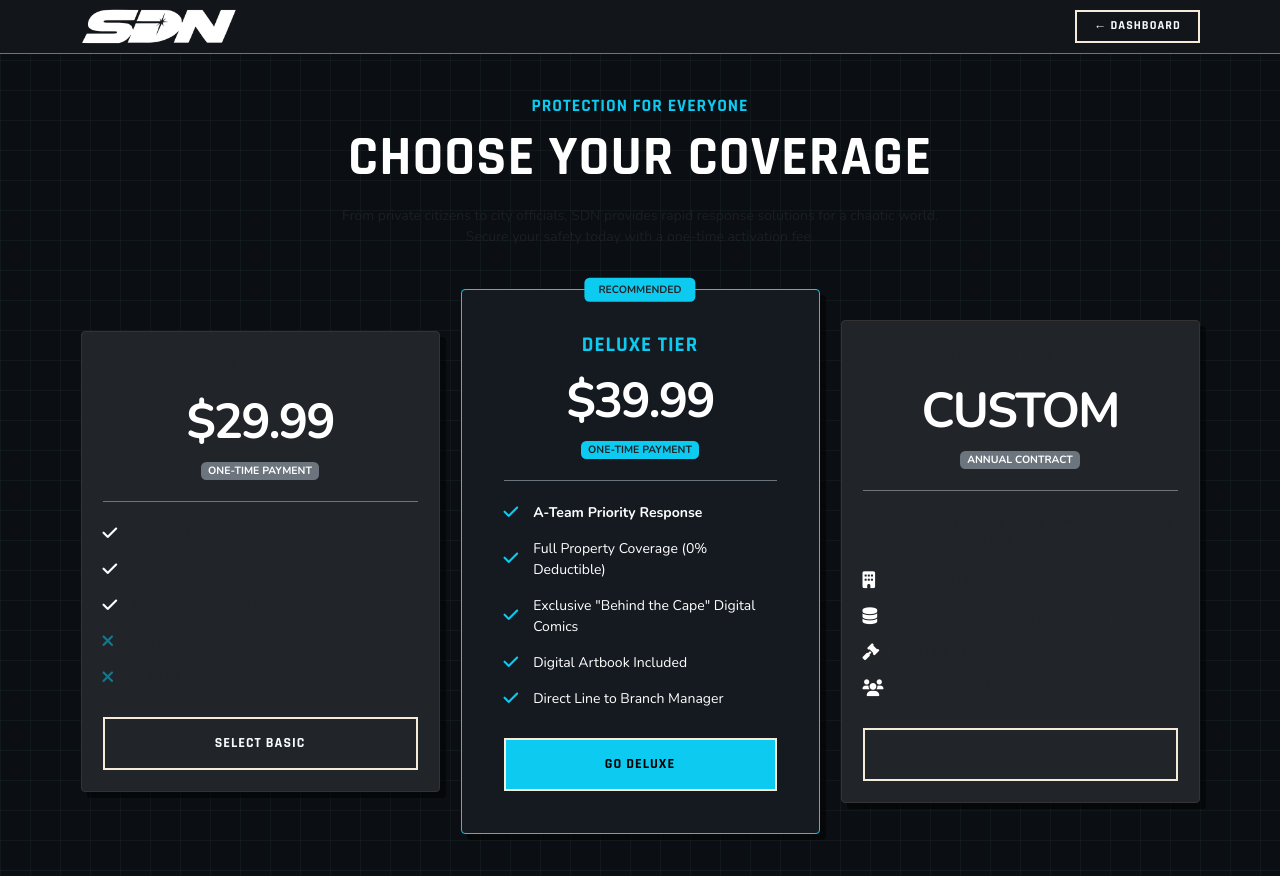
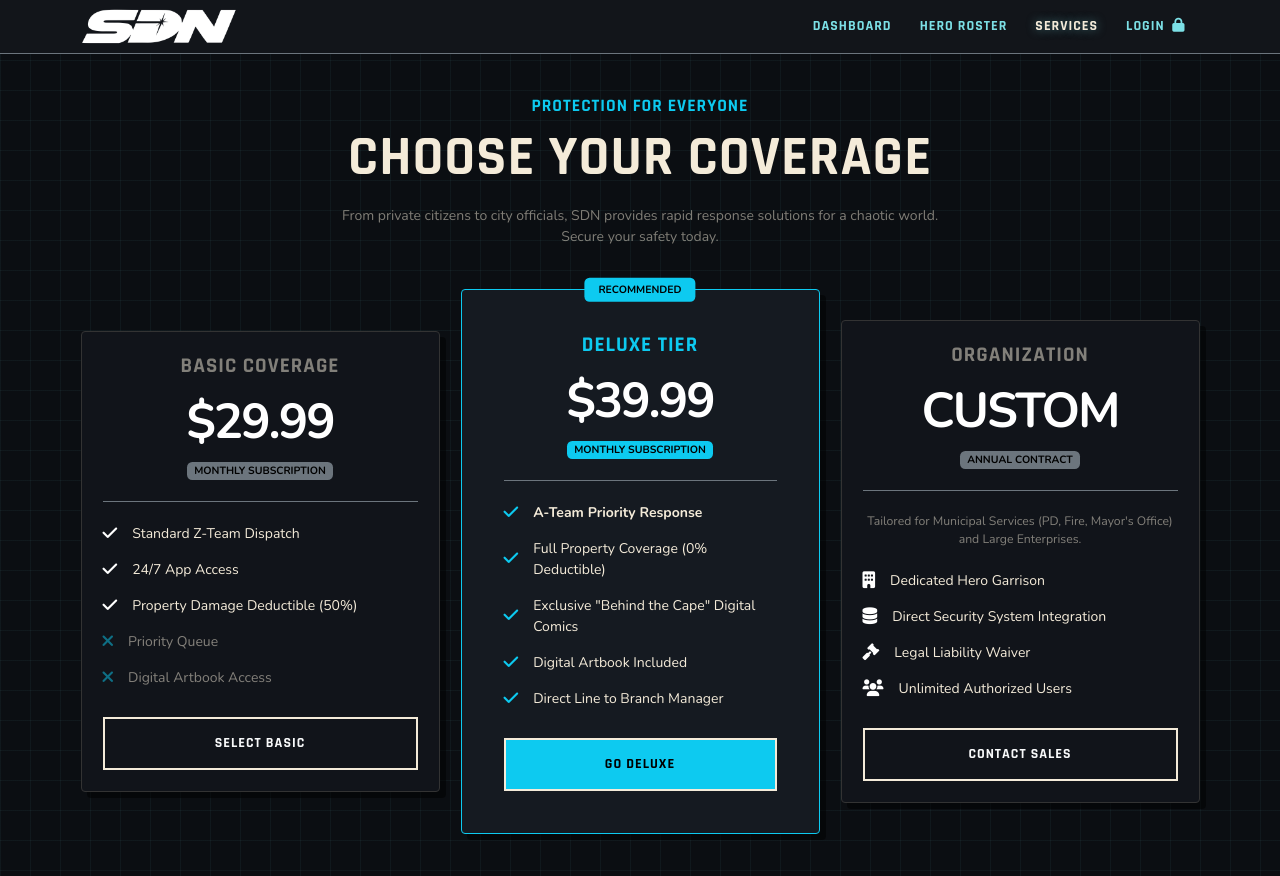
Before and after one commit to jamespaulamparo/dispatch-website, a Django app: page /services/ in a window 1280 px wide. Run offline with Django 5.2, Linux system fonts and the light colour scheme.

Commit message:
Before Overhaul (version 3.0) Commit

```diff
--- a/templates/index.html
+++ b/templates/index.html
@@ -64,7 +64,7 @@
             <p class="lead mb-5 text-white opacity-90 fs-4">SDN's diverse array of heroes can solve any problem.</p>
             <div>
                 <a href="{% url 'roster' %}" class="btn btn-primary-red btn-lg px-5 py-3 me-3 shadow">REQUEST DISPATCH</a>
-                <a href="#" class="btn btn-outline-light btn-lg px-5 py-3">VIEW PLANS</a>
+                <a href="{% url 'services' %}" class="btn btn-outline-light btn-lg px-5 py-3">VIEW PLANS</a>
             </div>
         </div>
     </header>
--- a/templates/services.html
+++ b/templates/services.html
@@ -8,22 +8,43 @@
     <link rel="stylesheet" href="{% static 'css/styles.css' %}">
     <link rel="stylesheet" href="https://cdnjs.cloudflare.com/ajax/libs/font-awesome/6.0.0/css/all.min.css">
     <style>
-        .price-tag { font-size: 3.5rem; font-weight: 800; letter-spacing: -2px; }
-        .plan-card { transition: transform 0.3s ease, border-color 0.3s ease; border: 1px solid #333; }
+        /* --- FORCE LIGHT TEXT EVERYWHERE --- */
+        body { background-color: #0b0e12; color: #f4ebd9; }
+        h1, h2, h3, h4, h5, h6, p, li, span, div { color: #f4ebd9; }
+
+        /* Overrides for specific colored elements */
+        .text-info { color: #0dcaf0 !important; }
+        .text-white { color: #ffffff !important; }
+        .text-muted { color: rgba(244, 235, 217, 0.5) !important; } /* Make muted text semi-transparent off-white */
+        .badge { color: #000 !important; } /* Keep text inside badges dark for contrast */
+        .btn-info { color: #000 !important; }
+
+        /* Card Styles */
+        .price-tag { font-size: 3.5rem; font-weight: 800; letter-spacing: -2px; color: #fff !important; }
+        .plan-card { transition: transform 0.3s ease, border-color 0.3s ease; border: 1px solid #333; background-color: #11141a; }
         .plan-card:hover { transform: translateY(-10px); border-color: #f4ebd9; }
         .check-list li { margin-bottom: 15px; display: flex; align-items: center; }
         .check-list i { color: #0dcaf0; margin-right: 15px; font-size: 1.2rem; }
+        .opacity-50 { opacity: 0.5; }
     </style>
 </head>
-<body style="background-color: #0b0e12; color: #f4ebd9;">
+<body>
 
     <nav class="navbar navbar-expand-lg navbar-dark sticky-top border-bottom border-secondary" style="background: rgba(11, 14, 18, 0.95);">
         <div class="container">
             <a class="navbar-brand fw-bold" href="{% url 'home' %}">
                 <img src="{% static 'media/SDNLogo.webp' %}" alt="SDN Logo" style="height: 40px;">
             </a>
-            <div class="ms-auto">
-                <a href="{% url 'home' %}" class="btn btn-outline-light btn-sm">← DASHBOARD</a>
+            <button class="navbar-toggler" type="button" data-bs-toggle="collapse" data-bs-target="#navbarNav">
+                <span class="navbar-toggler-icon"></span>
+            </button>
+            <div class="collapse navbar-collapse" id="navbarNav">
+                <div class="navbar-nav ms-auto">
+                    <a class="nav-link px-3" href="{% url 'home' %}">DASHBOARD</a>
+                    <a class="nav-link px-3" href="{% url 'roster' %}">HERO ROSTER</a>
+                    <a class="nav-link active px-3" href="{% url 'services' %}">SERVICES</a>
+                    <a class="nav-link px-3 text-warning" href="{% url 'login' %}">LOGIN <i class="fas fa-lock ms-1"></i></a>
+                </div>
             </div>
         </div>
     </nav>
@@ -31,23 +52,23 @@
     <div class="container py-5">
         <div class="text-center mb-5">
             <h5 class="text-info fw-bold ls-2">PROTECTION FOR EVERYONE</h5>
-            <h1 class="display-3 fw-bold text-white mb-3">Choose Your Coverage</h1>
-            <p class="text-muted mx-auto" style="max-width: 600px;">
+            <h1 class="display-3 fw-bold mb-3">Choose Your Coverage</h1>
+            <p class="mx-auto text-muted" style="max-width: 600px;">
                 From private citizens to city officials, SDN provides rapid response solutions for a chaotic world.
-                Secure your safety today with a one-time activation fee.
+                Secure your safety today.
             </p>
         </div>
 
         <div class="row g-4 align-items-center justify-content-center">
 
             <div class="col-md-4">
-                <div class="sdn-card plan-card p-4 h-100 bg-dark">
+                <div class="sdn-card plan-card p-4 h-100">
                     <div class="text-center border-bottom border-secondary pb-4 mb-4">
-                        <h4 class="text-muted fw-bold">BASIC COVERAGE</h4>
-                        <div class="price-tag text-white">$29.99</div>
-                        <span class="badge bg-secondary text-uppercase">One-Time Payment</span>
+                        <h4 class="fw-bold text-muted">BASIC COVERAGE</h4>
+                        <div class="price-tag">$29.99</div>
+                        <span class="badge bg-secondary text-uppercase fw-bold">Monthly Subscription</span>
                     </div>
-                    <ul class="list-unstyled check-list text-muted">
+                    <ul class="list-unstyled check-list">
                         <li><i class="fas fa-check text-white"></i> Standard Z-Team Dispatch</li>
                         <li><i class="fas fa-check text-white"></i> 24/7 App Access</li>
                         <li><i class="fas fa-check text-white"></i> Property Damage Deductible (50%)</li>
@@ -60,13 +81,13 @@
 
             <div class="col-md-4">
                 <div class="sdn-card plan-card p-5 h-100 position-relative" style="background: #151a21; border-color: #0dcaf0;">
-                    <div class="position-absolute top-0 start-50 translate-middle badge bg-info text-dark px-3 py-2 fw-bold">RECOMMENDED</div>
+                    <div class="position-absolute top-0 start-50 translate-middle badge bg-info px-3 py-2 fw-bold">RECOMMENDED</div>
                     <div class="text-center border-bottom border-secondary pb-4 mb-4">
                         <h4 class="text-info fw-bold">DELUXE TIER</h4>
-                        <div class="price-tag text-white">$39.99</div>
-                        <span class="badge bg-info text-dark text-uppercase">One-Time Payment</span>
+                        <div class="price-tag">$39.99</div>
+                        <span class="badge bg-info text-uppercase fw-bold">Monthly Subscription</span>
                     </div>
-                    <ul class="list-unstyled check-list text-white">
+                    <ul class="list-unstyled check-list">
                         <li><i class="fas fa-check text-info"></i> <strong>A-Team Priority Response</strong></li>
                         <li><i class="fas fa-check text-info"></i> Full Property Coverage (0% Deductible)</li>
                         <li><i class="fas fa-check text-info"></i> Exclusive "Behind the Cape" Digital Comics</li>
@@ -78,26 +99,28 @@
             </div>
 
             <div class="col-md-4">
-                <div class="sdn-card plan-card p-4 h-100 bg-dark">
+                <div class="sdn-card plan-card p-4 h-100">
                     <div class="text-center border-bottom border-secondary pb-4 mb-4">
-                        <h4 class="text-muted fw-bold">ORGANIZATION</h4>
-                        <div class="price-tag text-white">CUSTOM</div>
-                        <span class="badge bg-secondary text-uppercase">Annual Contract</span>
+                        <h4 class="fw-bold text-muted">ORGANIZATION</h4>
+                        <div class="price-tag">CUSTOM</div>
+                        <span class="badge bg-secondary text-uppercase fw-bold">Annual Contract</span>
                     </div>
-                    <p class="text-muted text-center mb-4 small">
+                    <p class="text-center mb-4 text-muted small">
                         Tailored for Municipal Services (PD, Fire, Mayor's Office) and Large Enterprises.
                     </p>
-                    <ul class="list-unstyled check-list text-muted">
+                    <ul class="list-unstyled check-list">
                         <li><i class="fas fa-building text-white"></i> Dedicated Hero Garrison</li>
                         <li><i class="fas fa-database text-white"></i> Direct Security System Integration</li>
                         <li><i class="fas fa-gavel text-white"></i> Legal Liability Waiver</li>
                         <li><i class="fas fa-users text-white"></i> Unlimited Authorized Users</li>
                     </ul>
-                    <button class="btn btn-outline-white w-100 py-3 mt-3 fw-bold">CONTACT SALES</button>
+                    <button class="btn btn-outline-light w-100 py-3 mt-3 fw-bold">CONTACT SALES</button>
                 </div>
             </div>
 
         </div>
     </div>
+
+    <script src="https://cdn.jsdelivr.net/npm/bootstrap@5.3.0/dist/js/bootstrap.bundle.min.js"></script>
 </body>
 </html>
```
Also changed, not shown: templates/hero_detail.html (+27 -6 lines), templates/roster.html (+10 -2 lines).
